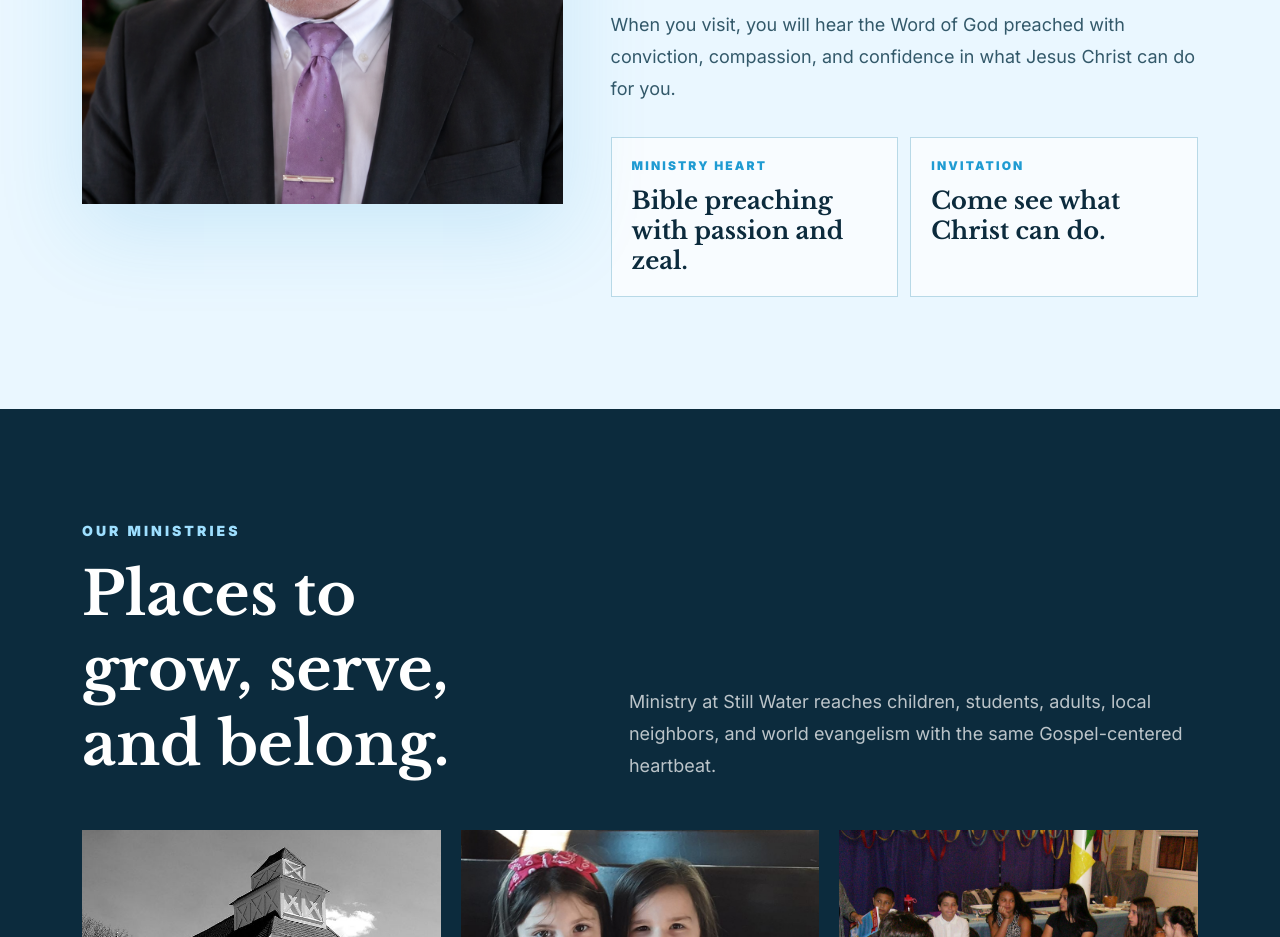
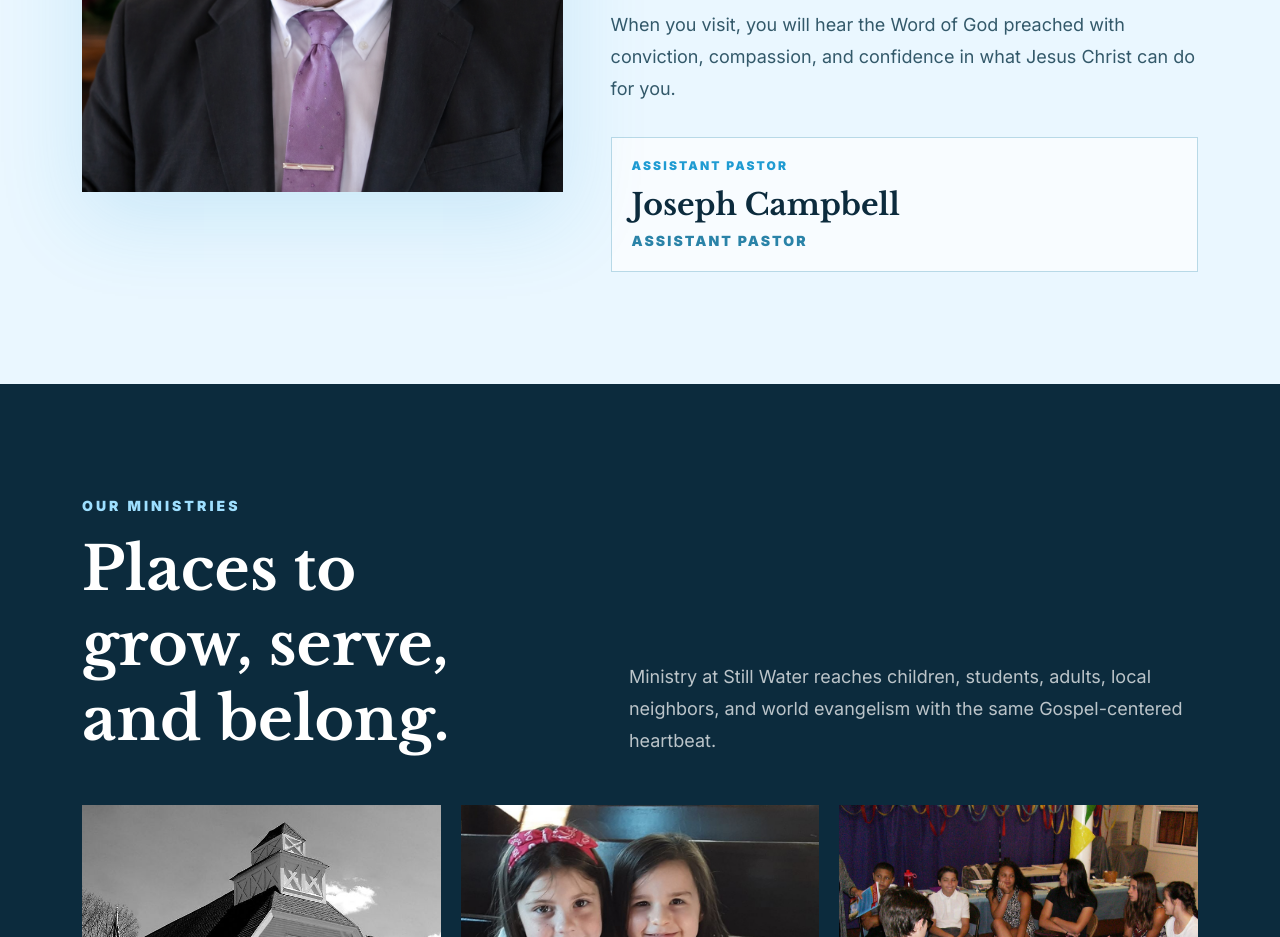
Before and after one commit to edesent/stillwater-christian-fellowship, a Next.js app: page / in a window 1280 px wide. Shown: the part 3900-4837 px from the top of the page. Built offline with nearby package versions, Linux system fonts and the light colour scheme.

Commit message:
Show assistant pastor in pastor section

```diff
--- a/src/app/page.tsx
+++ b/src/app/page.tsx
@@ -217,6 +217,7 @@ function Verse() {
 
 function Pastor() {
   const seniorPastor = pastors[0];
+  const assistantPastor = pastors[1];
 
   return (
     <section id="pastor" className="bg-cream py-20 sm:py-28">
@@ -252,24 +253,17 @@ function Pastor() {
             When you visit, you will hear the Word of God preached with conviction,
             compassion, and confidence in what Jesus Christ can do for you.
           </p>
-          <div className="mt-8 grid gap-3 sm:grid-cols-2">
-            <div className="border border-rule bg-paper p-5">
-              <p className="text-xs font-black uppercase tracking-[0.18em] text-clay">
-                Ministry Heart
-              </p>
-              <p className="serif mt-3 text-2xl font-bold leading-tight text-ink">
-                Bible preaching with passion and zeal.
-              </p>
-            </div>
-            <div className="border border-rule bg-paper p-5">
-              <p className="text-xs font-black uppercase tracking-[0.18em] text-clay">
-                Invitation
-              </p>
-              <p className="serif mt-3 text-2xl font-bold leading-tight text-ink">
-                Come see what Christ can do.
-              </p>
-            </div>
-          </div>
+          <article className="mt-8 border border-rule bg-paper p-5">
+            <p className="text-xs font-black uppercase tracking-[0.18em] text-clay">
+              Assistant Pastor
+            </p>
+            <h3 className="serif mt-3 text-3xl font-bold leading-tight text-ink">
+              {assistantPastor.name}
+            </h3>
+            <p className="mt-2 text-sm font-black uppercase tracking-[0.15em] text-fern">
+              {assistantPastor.role}
+            </p>
+          </article>
         </div>
       </div>
     </section>
```
